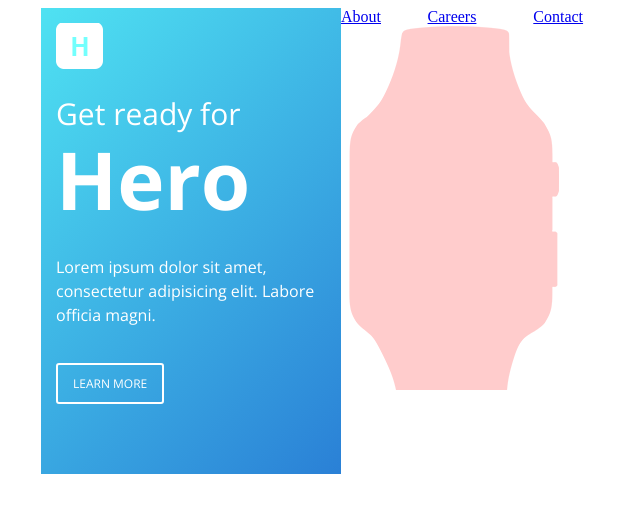
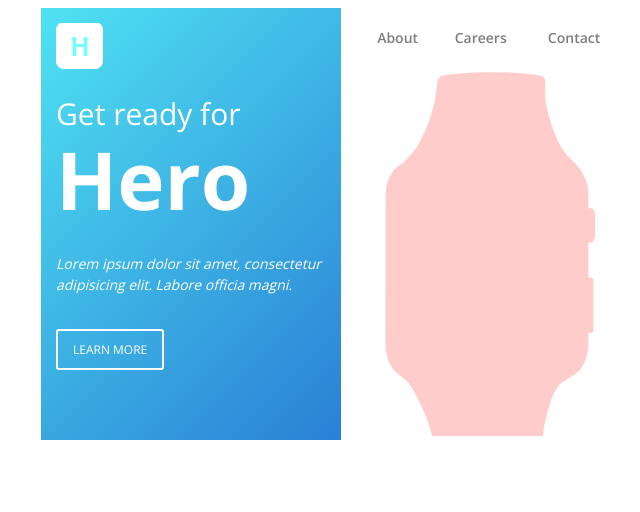
Before and after one commit to Nick-Damico/html-email-project, a React app: page public/index.html in a window 1280 px wide. Shown: the whole page, without its empty margins (299-939 px from the left). Built offline with nearby package versions, Linux system fonts and the light colour scheme.

Commit message:
.right-column table styled

```diff
--- a/public/index.html
+++ b/public/index.html
@@ -17,35 +17,36 @@
           <table class="container" width="600px" border="0" align="center" cellspacing="0" cellpadding="0">
             <!-- Start of main row -->
             <tr>
+              <!-- Start Parent Container of .left-column, .right-column -->
               <td>
                 <!-- Start of .left-column -->
-                <table class="left-column" width="50%" border="0" align="left" cellspacing="0" cellpadding="0" style="background: rgb(79,226,242);  background: -moz-linear-gradient(-45deg, rgba(79,226,242,1) 0%, rgba(42,128,214,1) 100%); background: -webkit-linear-gradient(-45deg, rgba(79,226,242,1) 0%,rgba(42,128,214,1) 100%); background: linear-gradient(135deg, rgba(79,226,242,1) 0%,rgba(42,128,214,1) 100%); font-family: 'Open Sans', 'Segoe UI', Tahoma, sans-serif; padding: 15px 15px 70px 15px;">
+                <table class="left-column" width="50%" border="0" align="left" cellspacing="0" cellpadding="0" style="background: rgb(79,226,242);  background: -moz-linear-gradient(-45deg, rgba(79,226,242,1) 0%, rgba(42,128,214,1) 100%); background: -webkit-linear-gradient(-45deg, rgba(79,226,242,1) 0%,rgba(42,128,214,1) 100%); background: linear-gradient(135deg, rgba(79,226,242,1) 0%,rgba(42,128,214,1) 100%); font-family: 'Open Sans', 'Segoe UI', Tahoma, sans-serif; padding: 15px 15px 70px 15px; height: 100%;">
                   <tr>
                     <td style="color:white;">
                       <img src="/img/logo.png" alt="App Logo" />
                       <h2 style="font-size: 30px; margin: 0; font-weight: 300; line-height: 1; padding: 25px 0 10px;">Get ready for</h2>
                       <h1 style="font-size: 80px; margin: 0; line-height: 1;">Hero</h1>
-                      <p style="font-size: 16px; line-height: 1.5; padding: 20px 0 20px;">Lorem ipsum dolor sit amet, consectetur adipisicing elit. Labore officia magni.</p>
+                      <p style="font-size: 14px; line-height: 1.5; padding: 20px 0 20px; font-style: italic;">Lorem ipsum dolor sit amet, consectetur adipisicing elit. Labore officia magni.</p>
                       <a href="#" class="ghost-btn" style="border-radius: 3px; border: 2px solid white; text-decoration: none; color: white; padding: 10px 15px; text-transform: uppercase; font-size: 12px; display: inline-block;">Learn More</a>
                     </td>
                   </tr>
                 </table>
                 <!-- End of .left-column -->
                 <!-- Start of .right-column -->
-                <table class="right-column" width="50%" border="0" align="right" cellspacing="0" cellpadding="0">
+                <table class="right-column" width="50%" border="0" align="right" cellspacing="0" cellpadding="0" style="height: 100%;">
                   <tr>
                     <td>
                       <!-- Start of site navigation -->
-                      <table class="container" width="100%" border="0" align="center" cellspacing="0" cellpadding="0">
-                        <tr>
-                          <td>
-                            <a href="#">About</a>
+                      <table class="container" width="100%" border="0" align="center" cellspacing="0" cellpadding="0" style="font-family: 'Open Sans', 'Segoe UI', Tahoma, sans-serif; padding: 20px;">
+                        <tr style="font-size: 14px; font-weight: 600;">
+                          <td align="center">
+                            <a href="#" style="text-decoration: none; color: #7d7d7d;">About</a>
                           </td>
-                          <td>
-                            <a href="#">Careers</a>
+                          <td align="center">
+                            <a href="#" style="text-decoration: none; color: #7d7d7d;">Careers</a>
                           </td>
-                          <td>
-                            <a href="#">Contact</a>
+                          <td align="center">
+                            <a href="#" style="text-decoration: none; color: #7d7d7d;">Contact</a>
                           </td>
                         </tr>
                       </table>
@@ -54,7 +55,7 @@
                   </tr>
                   <!-- Watch Image Start -->
                   <tr>
-                    <td>
+                    <td align="center" style="padding-top: 5px;">
                       <img src="/img/smartwatch.png" alt="smart watch image">
                     </td>
                   </tr>
@@ -62,6 +63,7 @@
                 </table>
                 <!-- End of .right-column -->
               </td>
+              <!-- End Parent Container of .left-column, .right-column -->
             </tr>
             <!-- End of main row -->
             <!-- Start of main row -->
```
